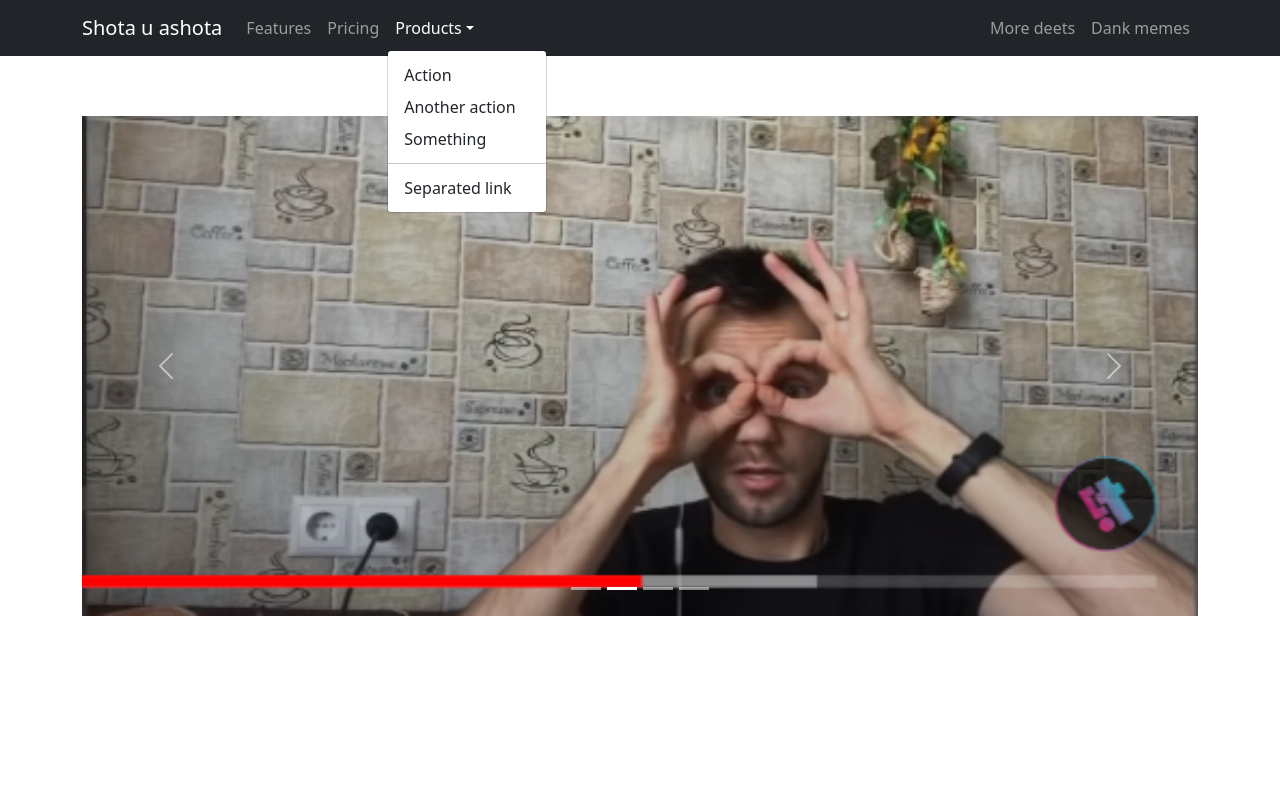
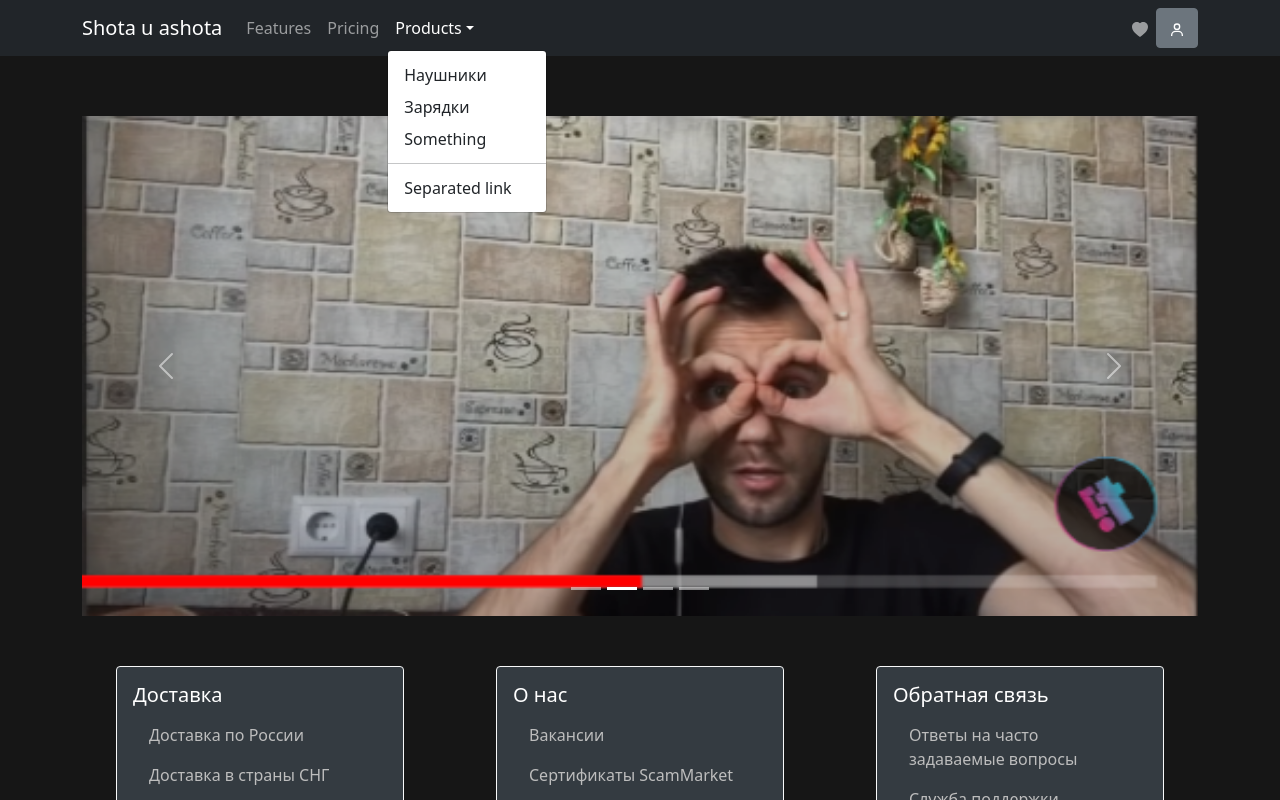
Before and after one commit to Awaken86/Dybenko, a React (Create React App) app in the folder lets-start-with-the-basics/: page / in a window 1280 px wide. Both pictures are taken after a click on the button "Products". Shown: the top 800 px of the page. Built offline with nearby package versions, Linux system fonts and the light colour scheme.

Commit message:
16.04.22

```diff
--- a/lets-start-with-the-basics/src/App.css
+++ b/lets-start-with-the-basics/src/App.css
@@ -1,41 +1,4 @@
-.App {
-  text-align: center;
+.appasd{
+  background: rgb(22, 22, 22);
+  padding: 100px;
 }
-.dark{
-  background: black;
-}
-
-.App-logo {
-  height: 40vmin;
-  pointer-events: none;
-}
-
-@media (prefers-reduced-motion: no-preference) {
-  .App-logo {
-    animation: App-logo-spin infinite 20s linear;
-  }
-}
-
-.App-header {
-  background-color: #282c34;
-  min-height: 100vh;
-  display: flex;
-  flex-direction: column;
-  align-items: center;
-  justify-content: center;
-  font-size: calc(10px + 2vmin);
-  color: white;
-}
-
-.App-link {
-  color: #61dafb;
-}
-
-@keyframes App-logo-spin {
-  from {
-    transform: rotate(0deg);
-  }
-  to {
-    transform: rotate(360deg);
-  }
-}
--- a/lets-start-with-the-basics/src/App.js
+++ b/lets-start-with-the-basics/src/App.js
@@ -1,13 +1,17 @@
-import './App.css';
-import Karysel from './Components/Karysel/Karysel';
+import HomePage from './Components/HomePage/HomePage';
 import NavBar from './Components/NavBar/NavBar';
+import React from 'react';
+import { Route, Routes } from "react-router-dom";
 
 const App = () => {
     return (
-        <>
+        <div>
             <NavBar />
-            <Karysel />
-        </>
+            <Routes>
+                <Route path="" element={<HomePage />} />
+            </Routes>
+        </div>
+
     );
 }
 
--- /dev/null
+++ b/lets-start-with-the-basics/src/Components/HomePage/HomePage.jsx
@@ -0,0 +1,66 @@
+import React from 'react';
+import { Card, Col, Container, Nav, Row } from 'react-bootstrap';
+import Karysel from '../Karysel/Karysel';
+import style from './HomePage.module.css';
+import { CgPhone } from "react-icons/cg";
+import { GrYoutube } from "react-icons/gr";
+
+const HomePage = () => {
+    return (
+        <>
+            <Karysel />
+            <Container style={{ backgroudColor: '#fff', marginTop: '50px', marginBottom: '30px' }}>
+                <Row>
+                    <Col>
+                        <Card border="light" style={{ width: '18rem', margin: "auto", backgroundColor: "#343B41", color: "#fff" }}>
+                            <Card.Body>
+                                <Card.Title>Доставка</Card.Title>
+                                <ul className="list-unstyled">
+                                    <li> <Nav.Link className={style.li} href="#"> Доставка по России</Nav.Link></li>
+                                    <li> <Nav.Link className={style.li} href="#"> Доставка в страны СНГ</Nav.Link></li>
+                                    <li> <Nav.Link className={style.li} href="#"> Условия доставки</Nav.Link></li>
+                                    <li> <Nav.Link className={style.li} href="#"> Доставка стронними </Nav.Link></li>
+                                </ul>
+                            </Card.Body>
+                        </Card>
+                    </Col>
+                    <Col>
+                        <Card border="light" style={{ width: '18rem', margin: "auto", backgroundColor: "#343B41", color: "#fff" }}>
+                            <Card.Body>
+                                <Card.Title>О нас</Card.Title>
+                                <ul className="list-unstyled">
+                                    <li> <Nav.Link className={style.li} href="#"> Вакансии</Nav.Link></li>
+                                    <li> <Nav.Link className={style.li} href="#"> Сертификаты ScamMarket</Nav.Link></li>
+                                    <li> <Nav.Link className={style.li} href="#"> Стать спонсором</Nav.Link></li>
+                                    <li> <Nav.Link className={style.li} href="#"> Условия оферы</Nav.Link></li>
+                                </ul>
+                            </Card.Body>
+                        </Card>
+                    </Col>
+                    <Col>
+                        <Card border="light" style={{ width: '18rem', margin: "auto", backgroundColor: "#343B41", color: "#fff" }}>
+                            <Card.Body>
+                                <Card.Title>Обратная связь</Card.Title>
+                                <ul className="list-unstyled">
+                                    <li > <Nav.Link className={style.li} href="#"> Ответы на часто задаваемые вопросы</Nav.Link></li>
+                                    <li> <Nav.Link className={style.li} href="#"> Служба поддержки</Nav.Link></li>
+                                    <li> <Nav.Link className={style.li} href="tel:+79775415100"> <CgPhone size={20} /> +7-977-541-51-00</Nav.Link></li>
+                                    <li> <Nav.Link className={style.li} href="https://www.youtube.com/watch?v=fp5-XQFr_nk&t=0s&ab_channel=%D0%A5%D0%B0%D1%83%D0%B4%D0%B8%D0%A5%D0%BE%E2%84%A2-%D0%9F%D1%80%D0%BE%D1%81%D1%82%D0%BE%D0%BE%D0%BC%D0%B8%D1%80%D0%B5IT%21"> <GrYoutube size={20} /> YouTube</Nav.Link></li>
+                                    <li> <Nav.Link className={style.li} href="#"> FAQ</Nav.Link></li>
+                                </ul>
+                            </Card.Body>
+                        </Card>
+                    </Col>
+                </Row>
+            </Container>
+            <Container fluid style={{ backgroundColor: "#212529", color: "#fff" }}>
+                <Container style={{ display: "flex", justifyContent: "center", padding: "5px" }}>
+                    <Nav >Shota u ashota</Nav>
+                </Container>
+            </Container>
+        </>
+
+    );
+}
+
+export default HomePage;
--- /dev/null
+++ b/lets-start-with-the-basics/src/Components/HomePage/HomePage.module.css
@@ -0,0 +1,6 @@
+.li{
+    color: rgb(189, 189, 189);
+}
+.li:hover{
+    color: rgb(255, 255, 255);
+}
--- a/lets-start-with-the-basics/src/Components/NavBar/NavBar.jsx
+++ b/lets-start-with-the-basics/src/Components/NavBar/NavBar.jsx
@@ -1,28 +1,54 @@
-import { Container, Nav, Navbar, NavDropdown } from 'react-bootstrap';
+import { useState } from 'react';
+import { Button, Container, Modal, Nav, Navbar, NavDropdown } from 'react-bootstrap';
 import { Link } from 'react-router-dom';
+import style from './NavBar.module.css';
+import { GiWireframeGlobe } from "react-icons/gi";
+import { BiUser } from "react-icons/bi";
+import { BsHeartFill, BsBagFill } from "react-icons/bs";
+
+
 const NavBar = () => {
+    const [show, setShow] = useState(false);
+    const handleClose = () => setShow(false);
+    const handleShow = () => setShow(true);
     return (
         <Navbar collapseOnSelect expand="lg" bg="dark" variant="dark">
-            <Container>
-                <Navbar.Brand >Shota u ashota</Navbar.Brand>
+            <Container className={style.containerNavBar}>
+                <Navbar.Brand as={Link} to=''>Shota u ashota</Navbar.Brand>
                 <Navbar.Toggle aria-controls="responsive-navbar-nav" />
                 <Navbar.Collapse id="responsive-navbar-nav">
                     <Nav className="me-auto">
                         <Nav.Link href="#features">Features</Nav.Link>
                         <Nav.Link href="#pricing">Pricing</Nav.Link>
                         <NavDropdown title="Products" id="collasible-nav-dropdown">
-                            <NavDropdown.Item as={Link} to='/dsadsad'>Action</NavDropdown.Item>
-                            <NavDropdown.Item href="#action/3.2">Another action</NavDropdown.Item>
+                            <NavDropdown.Item as={Link} to='/headphones'>Наушники</NavDropdown.Item>
+                            <NavDropdown.Item as={Link} to='/phone-charger'>Зарядки</NavDropdown.Item>
                             <NavDropdown.Item href="#action/3.3">Something</NavDropdown.Item>
                             <NavDropdown.Divider />
                             <NavDropdown.Item href="#action/3.4">Separated link</NavDropdown.Item>
                         </NavDropdown>
                     </Nav>
-                    <Nav>
-                        <Nav.Link href="#deets">More deets</Nav.Link>
-                        <Nav.Link eventKey={2} href="#memes">
-                            Dank memes
-                        </Nav.Link>
+                    <Nav >
+                        <Nav.Link as={Link} to='/favorites'><BsHeartFill/></Nav.Link>
+                        <Nav>
+                            <Button variant="secondary" onClick={handleShow}>
+                                <BiUser/>
+                            </Button>
+                            <Modal show={show} onHide={handleClose}>
+                                <Modal.Header closeButton>
+                                    <Modal.Title>Modal heading</Modal.Title>
+                                </Modal.Header>
+                                <Modal.Body>Woohoo, you're reading this text in a modal!</Modal.Body>
+                                <Modal.Footer>
+                                    <Button variant="secondary" onClick={handleClose}>
+                                        Close
+                                    </Button>
+                                    <Button variant="primary" onClick={handleClose}>
+                                        Save Changes
+                                    </Button>
+                                </Modal.Footer>
+                            </Modal>
+                        </Nav>
                     </Nav>
                 </Navbar.Collapse>
             </Container>
--- /dev/null
+++ b/lets-start-with-the-basics/src/Components/NavBar/NavBar.module.css
@@ -0,0 +1,4 @@
+.containerNavBar{
+    max-height: 111%;
+
+}
--- a/lets-start-with-the-basics/src/index.js
+++ b/lets-start-with-the-basics/src/index.js
@@ -1,6 +1,6 @@
 import React from 'react';
 import './index.css';
-import { BrowserRouter } from 'react-router-dom';
+import { BrowserRouter} from 'react-router-dom';
 import { createRoot } from 'react-dom/client';
 import 'bootstrap/dist/css/bootstrap.min.css'
 import ReactZitraksMode from './ReactZitraksMode';
@@ -8,11 +8,12 @@ import ReactZitraksMode from './ReactZitraksMode';
 
 
 const container = document.getElementById('root');
+document.body.style = 'background: rgb(22, 22, 22)';
 const root = createRoot(container);
 root.render(
 
     <BrowserRouter>
-        <ReactZitraksMode/>
-    </BrowserRouter >
+        <ReactZitraksMode />
+    </BrowserRouter>
 
 );
```
